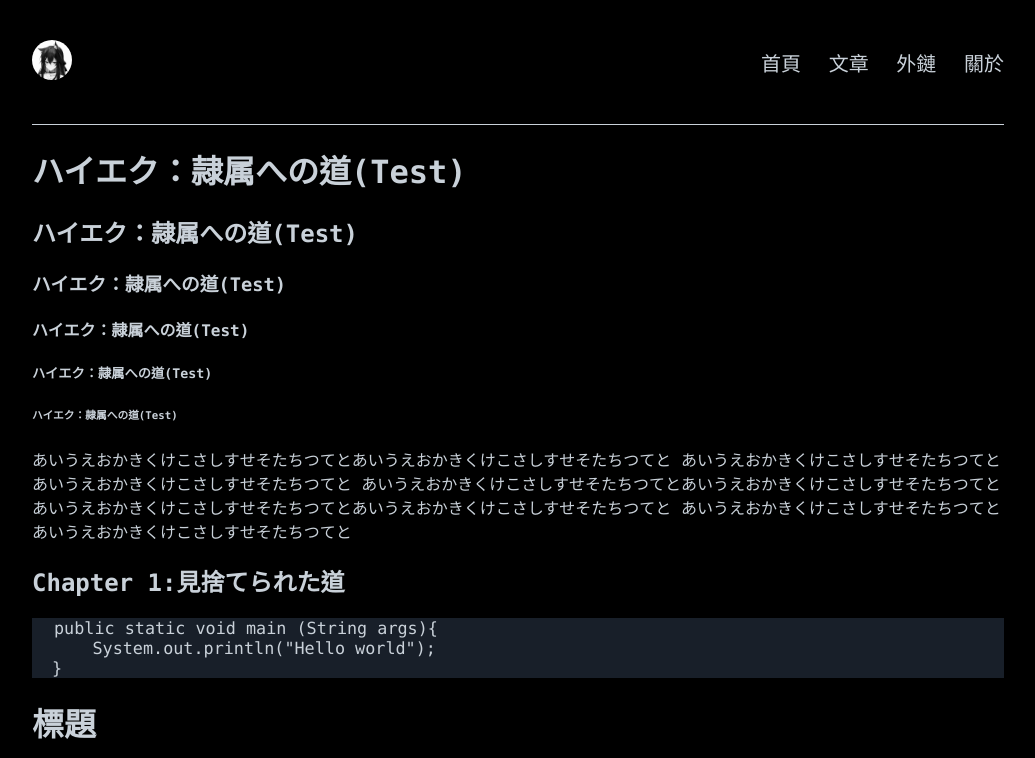
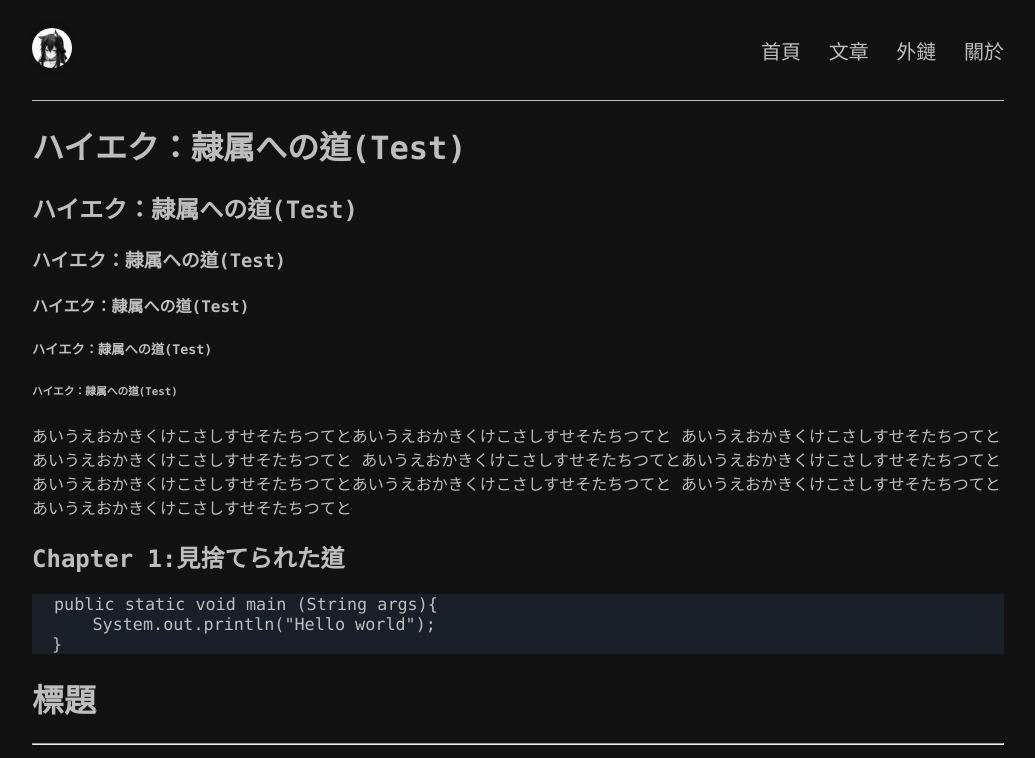
Before and after one commit to Texas0295/Texas0295.github.io, a plain HTML site: page pages/articles/20240921.html in a window 1280 px wide. Shown: the top 758 px of the page, without its empty margins (122-1157 px from the left). Drawn offline with Linux system fonts and the light colour scheme.

Commit message:
アップデート

```diff
--- a/pages/articles/20240921.html
+++ b/pages/articles/20240921.html
@@ -8,12 +8,14 @@
     <meta name="viewport" content="width=device-width, initial-scale=1.0" />
     <meta theme-color="#000000" />
     <meta name="renderer" content="webkit" />
-    <link rel="icon" href="/resources/img/favicon.ico" />
+    <link rel="icon" href="/resources/img/site/favicon.ico" />
     <link rel="stylesheet" type="text/css" href="/resources/css/article.css" />
   </head>
   <body>
     <div class="navigation-bar">
-      <a href="/"><img src="/resources/img/info-img.jpg" class="logo" /></a>
+      <a href="/"
+        ><img src="/resources/img/site/info-img.jpg" class="logo"
+      /></a>
       <nav class="menu">
         <a href="/">首頁</a>
         <a href="/pages/articles.html">文章</a>
--- a/resources/css/article.css
+++ b/resources/css/article.css
@@ -1,13 +1,24 @@
 html{
+    --backgroundColor: #111111;
+    --textColor: #bdbdbd;
+    --preBackgroundColor: #181f29;
     font-family: 'Cascadia Code', Consolas, Helvetica, 'Microsoft YaHei', 'PingFang SC', 'Hiragino Sans GB', sans-serif;
-    color: #c9d1d9;
-    background-color:#000000
+    color: var(--textColor);
+    background-color: var(--backgroundColor);
 }
 
 body {
     margin: 0 auto;
     padding: 0 14px;
     box-sizing: border-box;
+}
+
+a{
+    text-decoration-line: none;
+}
+
+p {
+    color: var(--fontColor);
 }
 
 @media (min-width: 1024px) {
@@ -30,11 +41,12 @@
 }
 
 .navigation-bar {
+    height: 20px;
     padding: 40px 0;
     display: flex;
     align-items: center;
     justify-content: space-between;
-    border-bottom: #c9d1d9 1px solid;
+    border-bottom: var(--textColor) 1px solid;
 }
 
 .navigation-bar .menu{
@@ -46,8 +58,7 @@
 .navigation-bar .menu a{
     display: inline-block;
     font-size: 20px;
-    color: #c9d1d9;
-    text-decoration-line: none;
+    color: var(--textColor);
     margin: 4px 9px;
     white-space: nowrap;
     user-select: none;
@@ -57,7 +68,6 @@
     width: 40px;
     height: 40px;
     border-radius: 50%;
-    margin-right: 10px;
     -webkit-user-drag: none;
     user-select: none;
     box-shadow: 0 0 6px 1px rgba(0, 0, 0, 0.18);
@@ -83,10 +93,18 @@
     white-space: -pre-wrap;
     white-space: -o-pre-wrap;
     word-break: break-all;
-    background-color: #181f29;
+    background-color: var(--preBackgroundColor);
 }
 
 img {
     max-width: 100%;
     height: auto;
 }
+
+@media (prefers-color-scheme: dark) {
+    img,
+    video,
+    iframe {
+    filter: brightness(0.9);
+    }
+}
--- a/resources/css/common.css
+++ b/resources/css/common.css
@@ -1,13 +1,23 @@
 html{
+    --backgroundColor: #111111;
+    --textColor: #bdbdbd;
     font-family: 'Cascadia Code', Consolas, Helvetica, 'Microsoft YaHei', 'PingFang SC', 'Hiragino Sans GB', sans-serif;
-    color: #c9d1d9;
-    background-color:#000000
+    color: var(--textColor);
+    background-color: var(--backgroundColor);
 }
 
 body {
     margin: 0 auto;
     padding: 0 14px;
     box-sizing: border-box;
+}
+
+a {
+    text-decoration-line: none;
+}
+
+p {
+    color: var(--fontColor);
 }
 
 @media (min-width: 1024px) {
@@ -30,12 +40,12 @@
 }
 
 .navigation-bar {
-    height: 10px;
+    height: 20px;
     padding: 40px 0;
     display: flex;
     align-items: center;
     justify-content: space-between;
-    border-bottom: #c9d1d9 1px solid;
+    border-bottom: var(--textColor) 1px solid;
 }
 
 .navigation-bar .menu{
@@ -47,8 +57,7 @@
 .navigation-bar .menu a{
     display: inline-block;
     font-size: 20px;
-    color: #c9d1d9;
-    text-decoration-line: none;
+    color: var(--textColor);
     margin: 4px 9px;
     white-space: nowrap;
     user-select: none;
@@ -58,22 +67,20 @@
     width: 40px;
     height: 40px;
     border-radius: 50%;
-    margin-right: 10px;
     -webkit-user-drag: none;
     user-select: none;
     box-shadow: 0 0 6px 1px rgba(0, 0, 0, 0.18);
 }
 
 .index-sentence{
-    display: relative;
     margin: auto;
     width: 200px;
-    padding-top: 25%;
+    padding-top: 30vh;
 }
 
 .typed-out{
     overflow: hidden;
-    border-right: .1em solid #c9d1d9;
+    border-right: .1em solid var(--textColor);
     font-size: 20pt;
     white-space: nowrap;
     width: 0;
@@ -89,7 +96,7 @@
 
 @keyframes blink {
     from { border-color: transparent }
-    to { border-color: #c9d1d9; }
+    to { border-color: var(--textColor); }
 }
 
 
@@ -99,7 +106,7 @@
     padding-top: 10px;
     padding-bottom: 20px;
     display: block;
-    color: #c9d1d9;
+    color: var(--textColor);
     text-decoration-line: none;
 }
 
@@ -109,10 +116,15 @@
 }
 
 .otherlinks a{
-    color: #c9d1d9;
+    color: var(--textColor);
     text-decoration-line: none;
 }
 
 ul#article-list li{
     list-style-type: none;
 }
+
+img {
+    max-width: 100%;
+    height: auto;
+}
```
Also changed, not shown: index.html (+2 -3 lines), pages/about.html (+7 -2 lines), pages/articles.html (+2 -2 lines), pages/articles/20240922103241.html (+4 -2 lines), pages/articles/20240922103310.html (+4 -2 lines), pages/articles/20240922140534.html (+4 -2 lines), pages/articles/20240927191426.html (+4 -2 lines), pages/otherlinks.html (+2 -2 lines), resources/img/favicon.ico (deleted), resources/img/site/favicon.ico (added), resources/img/site/info-img.jpg (renamed from resources/img/info-img.jpg), 1 other file.
